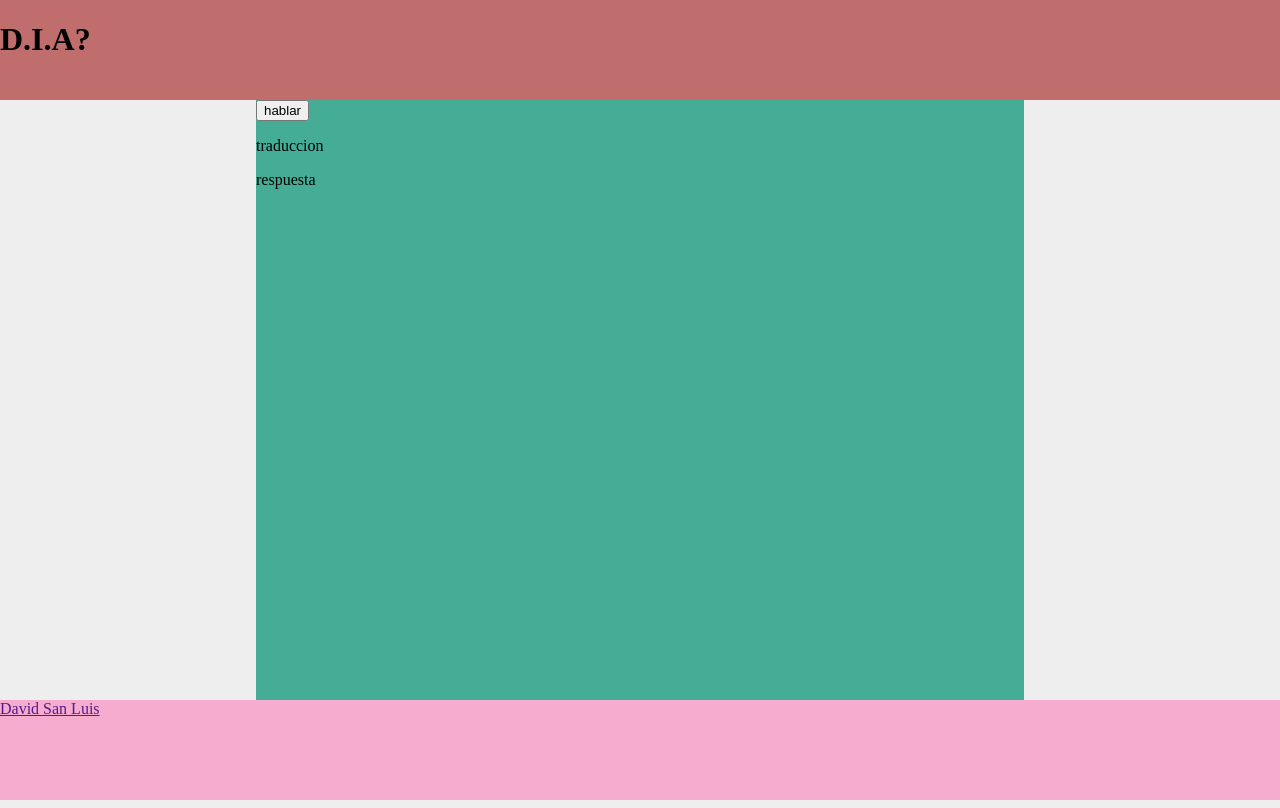
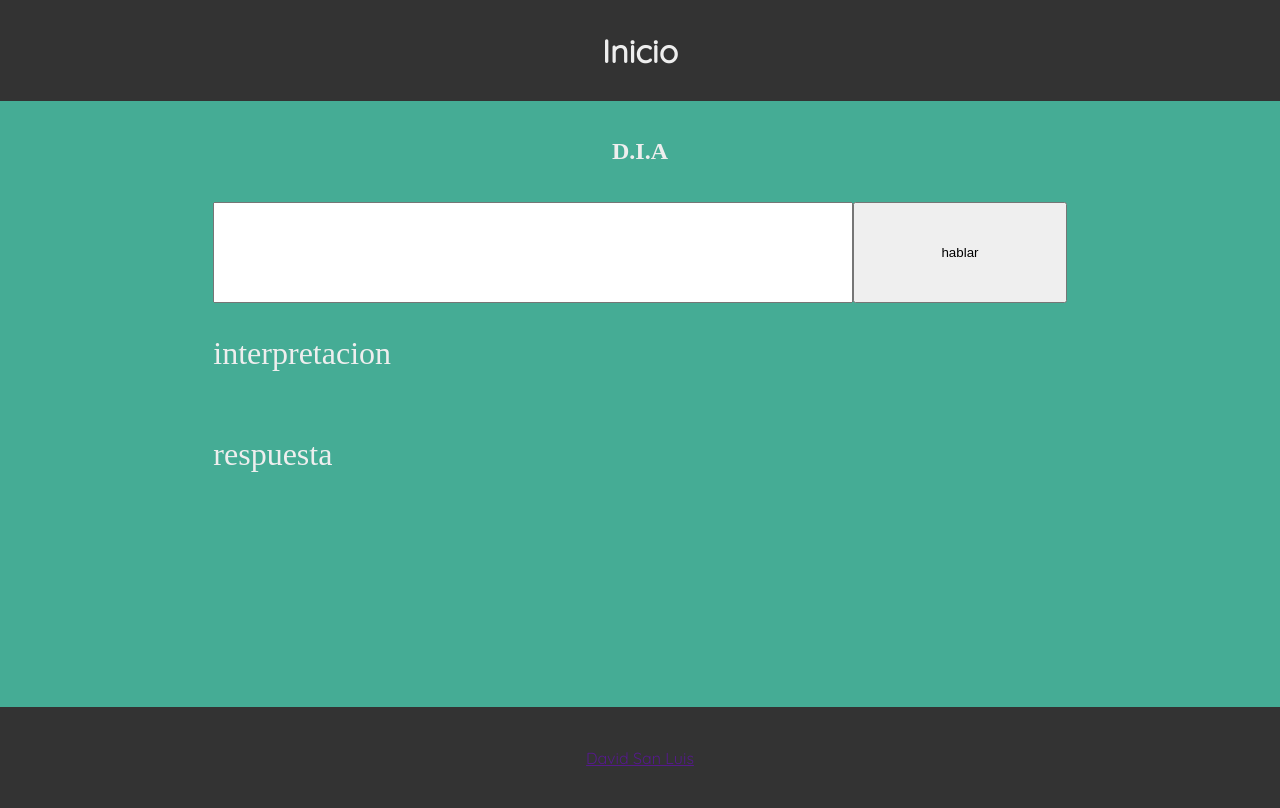
Before and after one commit to Davidsmait/D.I.A, a plain HTML site: page index.html in a window 1280 px wide. Drawn offline with Linux system fonts and the light colour scheme.

Commit message:
se agrego campo de texto no funcional y una fuente

```diff
--- a/index.html
+++ b/index.html
@@ -4,18 +4,22 @@
     <meta charset="UTF-8">
     <meta name="viewport" content="width=device-width, initial-scale=1.0">
     <meta http-equiv="X-UA-Compatible" content="ie=edge">
+    <link href="https://fonts.googleapis.com/css?family=Quicksand&display=swap" rel="stylesheet">
     <link rel="stylesheet" href="styles/css/all.css">
     <title>IA?</title>
 </head>
 <body>
 
     <header class="header">
-        <h1>D.I.A?</h1>
+        <h1>Inicio</h1>
     </header>
 
     <aside class="aside">
-        <button class="speak">hablar</button>
-        <p class="interpret">traduccion</p>
+        <h1 class="title">D.I.A</h1>
+
+        <input type="text" class="speakText">
+        <button class="speakButton">hablar</button>
+        <p class="interpret">interpretacion</p>
         <p class="response">respuesta</p>
 
     </aside>
--- a/scripts/spetch.js
+++ b/scripts/spetch.js
@@ -4,7 +4,7 @@ let saludos = [
     '¿que pasa?'
 ]
 
-const btn = document.querySelector('.speak');
+const btn = document.querySelector('.speakButton');
 const interpret = document.querySelector('.interpret')
 const response = document.querySelector('.response');
 
--- a/styles/sass/_colors.scss
+++ b/styles/sass/_colors.scss
@@ -1,4 +1,6 @@
 $bodyColor : #eee;
-$headerColor: rgb(192, 109, 109);
+$headerColor: #333;
 $asideColor: rgb(69, 172, 149);
-$footerColor: rgb(246, 172, 207);
+$footerColor: #333;
+
+$colorWordOne: #eee;
--- /dev/null
+++ b/styles/sass/_content.scss
@@ -0,0 +1,53 @@
+@import 'colors';
+
+@mixin centrado {
+    display: flex;
+    justify-content: center;
+    align-items: center;
+}
+
+.header{
+    background-color: $headerColor;
+    color: $colorWordOne;
+}
+
+.aside {
+    background-color: $asideColor;
+    color: $colorWordOne;
+
+}
+
+.title {
+    grid-column: 1 / 6 span ;
+    @include centrado();
+}
+
+.speakText {
+    grid-column: 2/ 5;
+    font-size: 3rem;
+}
+
+.speakButton {
+    grid-column: 5;
+    grid-row: 2;
+}
+
+.interpret, .response {
+    font-size: 2rem;
+}
+
+.interpret {
+    grid-column: 2;
+    grid-row: 3;
+
+}
+
+.response {
+    grid-column: 2;
+    grid-row: 4;
+}
+
+.footer {
+    color: $colorWordOne;
+    background-color: $footerColor;
+}
--- a/styles/sass/all.scss
+++ b/styles/sass/all.scss
@@ -1,3 +1,4 @@
 @import 'colors';
 @import 'reset';
 @import 'structure';
+@import 'content';
--- a/styles/sass/structure.scss
+++ b/styles/sass/structure.scss
@@ -1,4 +1,11 @@
 @import 'colors';
+
+@mixin centrado {
+    display: flex;
+    justify-content: center;
+    align-items: center;
+    font-family: 'Quicksand', sans-serif;
+}
 
 body{
     background-color: $bodyColor;
@@ -10,17 +17,21 @@ body{
 }
 
 .header{
-    background-color: $headerColor;
     grid-column: 5 span;
+    @include centrado();
 }
 
 .aside {
-    background-color: $asideColor;
-    grid-column: 2 / 3 span;
+    grid-column: 1 / 5 span;
     grid-row: 1 span;
+    display: grid;
+    grid-template-columns: repeat(6, 1fr);
+    grid-template-rows: repeat(6, 1fr)
+
+
 }
 
 .footer {
-    background-color: $footerColor;
     grid-column: 5 span;
+    @include centrado();
 }
```
Also changed, not shown: styles/css/all.css, styles/css/structure.css, 3 other files.
